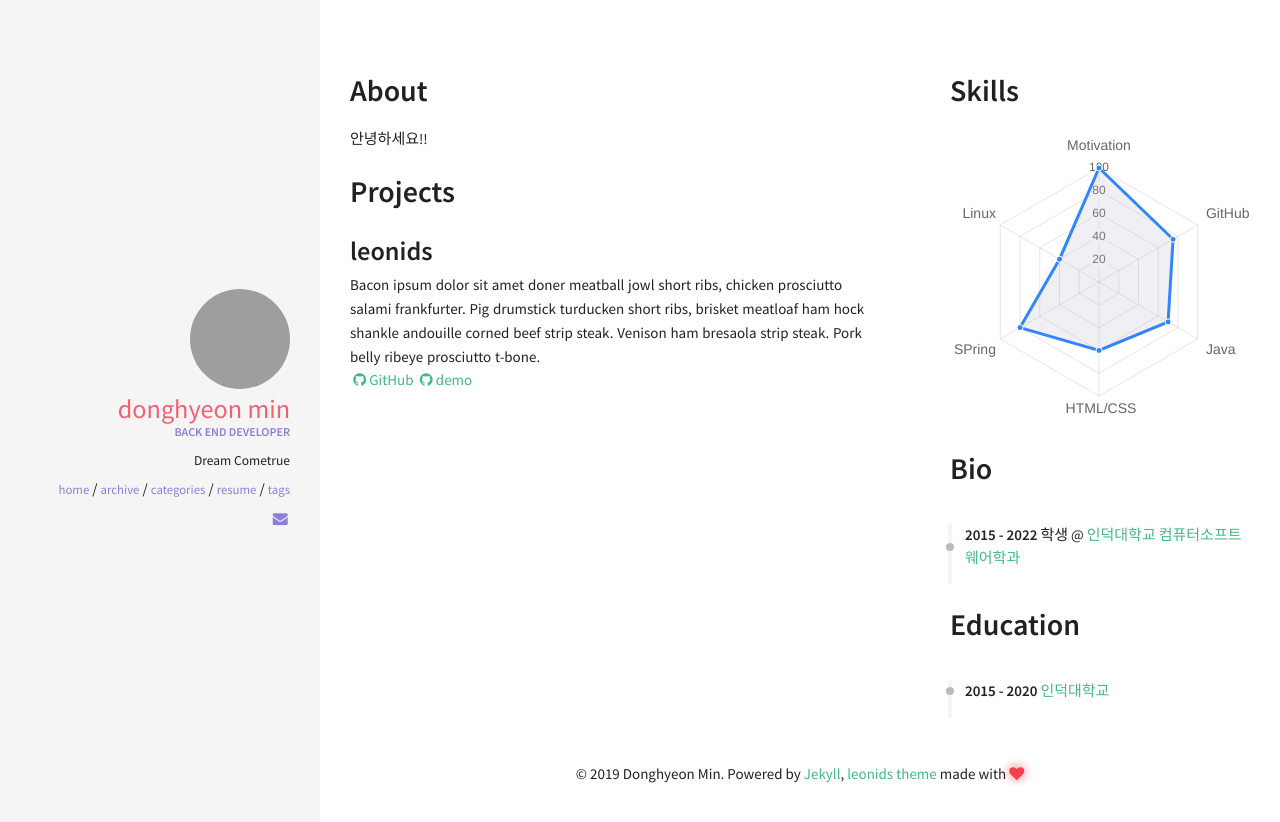
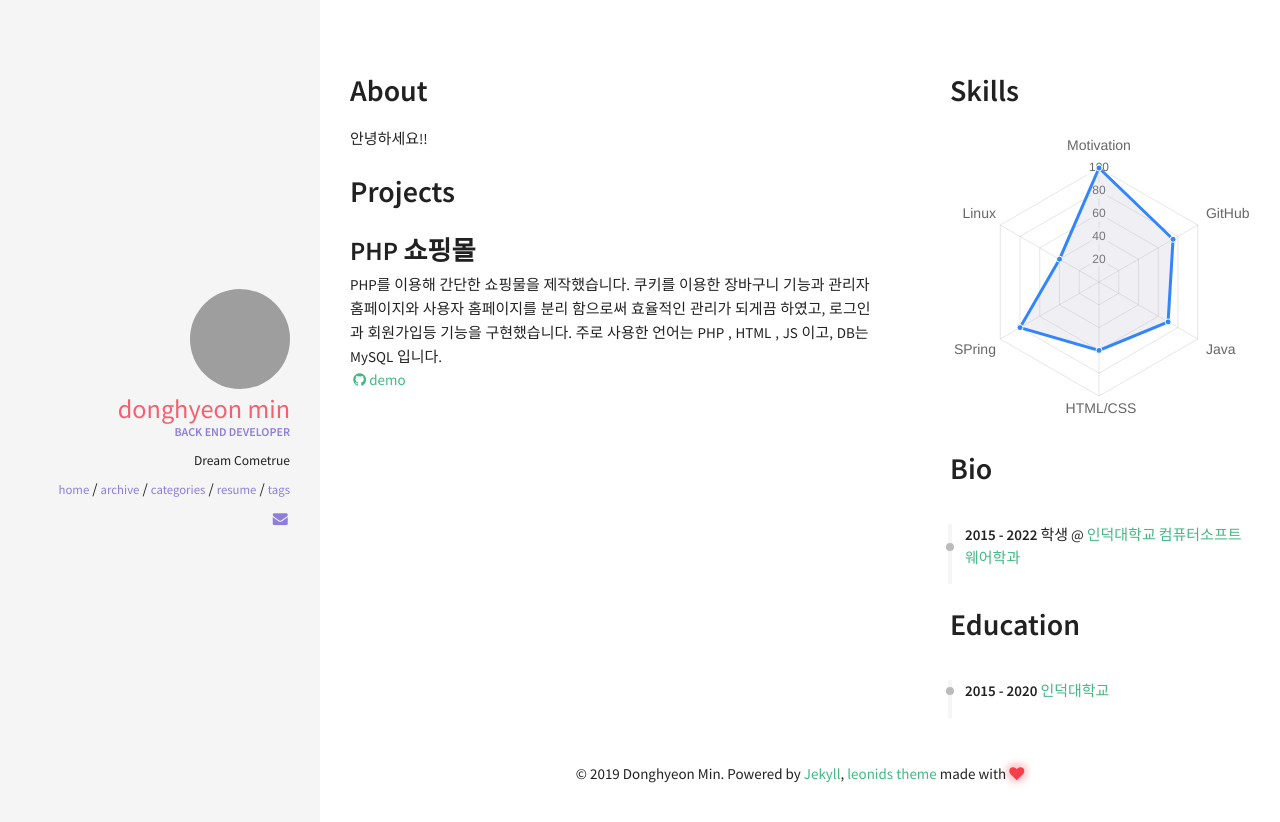
Before and after one commit to DaeAkin/DaeAkin.github.io, a Jekyll site: the page built from resume.html, in a window 1280 px wide. Shown: the top 822 px of the page. Built offline with Jekyll 4.4.1, drawn with Linux system fonts in a browser that asks for light colours; nearby versions of some CDN libraries.

Commit message:
Update projects.yml

```diff
--- a/_data/index/projects.yml
+++ b/_data/index/projects.yml
@@ -1,5 +1,10 @@
-- name: leonids
-  descr: "Bacon ipsum dolor sit amet doner meatball jowl short ribs, chicken prosciutto salami frankfurter. Pig drumstick turducken short ribs, brisket meatloaf ham hock shankle andouille corned beef strip steak. Venison ham bresaola strip steak. Pork belly ribeye prosciutto t-bone."
+# - name: leonids
+#   descr: "Bacon ipsum dolor sit amet doner meatball jowl short ribs, chicken prosciutto salami frankfurter. Pig drumstick turducken short ribs, brisket meatloaf ham hock shankle andouille corned beef strip steak. Venison ham bresaola strip steak. Pork belly ribeye prosciutto t-bone."
+#   image: pong.png
+#   github: https://github.com/renyuanz/leonids
+#   demo : kei890.iptime.org
+
+- name: PHP 쇼핑몰
+  descr: "PHP를 이용해 간단한 쇼핑물을 제작했습니다. 쿠키를 이용한 장바구니 기능과 관리자 홈페이지와 사용자 홈페이지를 분리 함으로써 효율적인 관리가 되게끔 하였고, 로그인과 회원가입등 기능을 구현했습니다. 주로 사용한 언어는 PHP , HTML , JS 이고, DB는 MySQL 입니다."
   image: pong.png
-  github: https://github.com/renyuanz/leonids
-  demo : kei890.iptime.org
+  demo : http://kei890.iptime.org/php1/main.php
```
